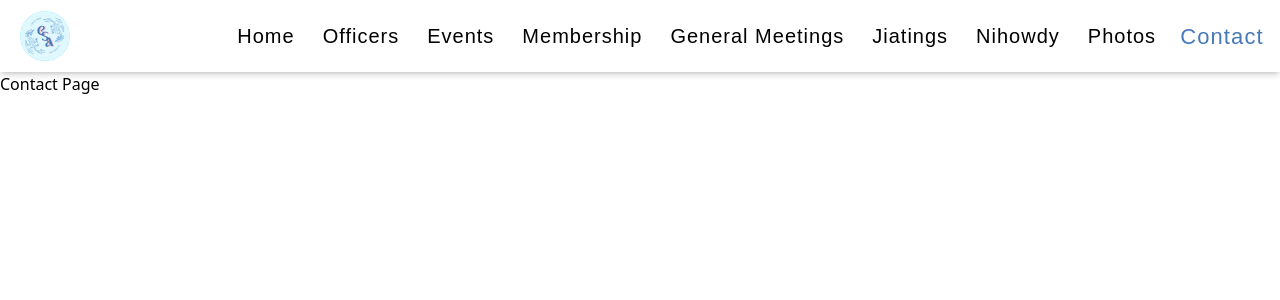
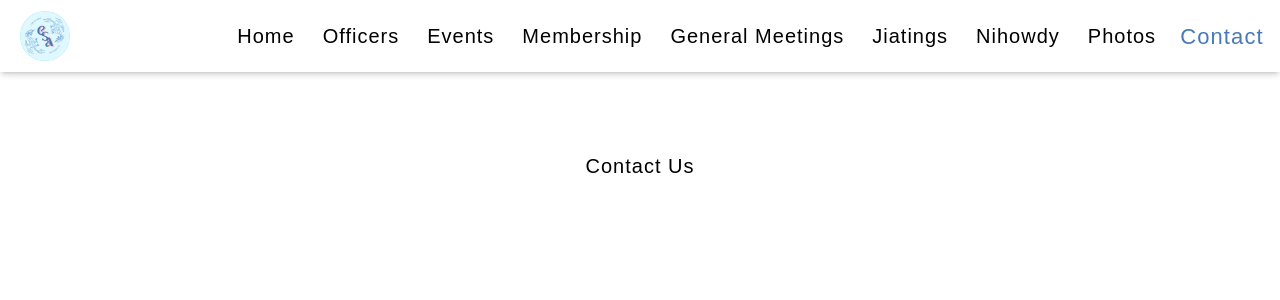
Before and after one commit to tamucsa/website, a Next.js app: page /contact in a window 1280 px wide. Shown: the top 300 px of the page. Built offline with nearby package versions, Linux system fonts and the light colour scheme; a web font is replaced by a local one.

Commit message:
started contact page but still looking for a bit of inspo

```diff
--- a/src/app/contact/page.tsx
+++ b/src/app/contact/page.tsx
@@ -2,7 +2,9 @@ import { Metadata } from "next";
 
 const ContactPage = () => {
     return (
-        <div>Contact Page</div>
+        <div className="container max-w-7xl mx-auto py-20">
+            <h1 className="font-primary text-center tracking-wider text-xl mb-8 ">Contact Us</h1>
+        </div>
     )
 }
 
```
